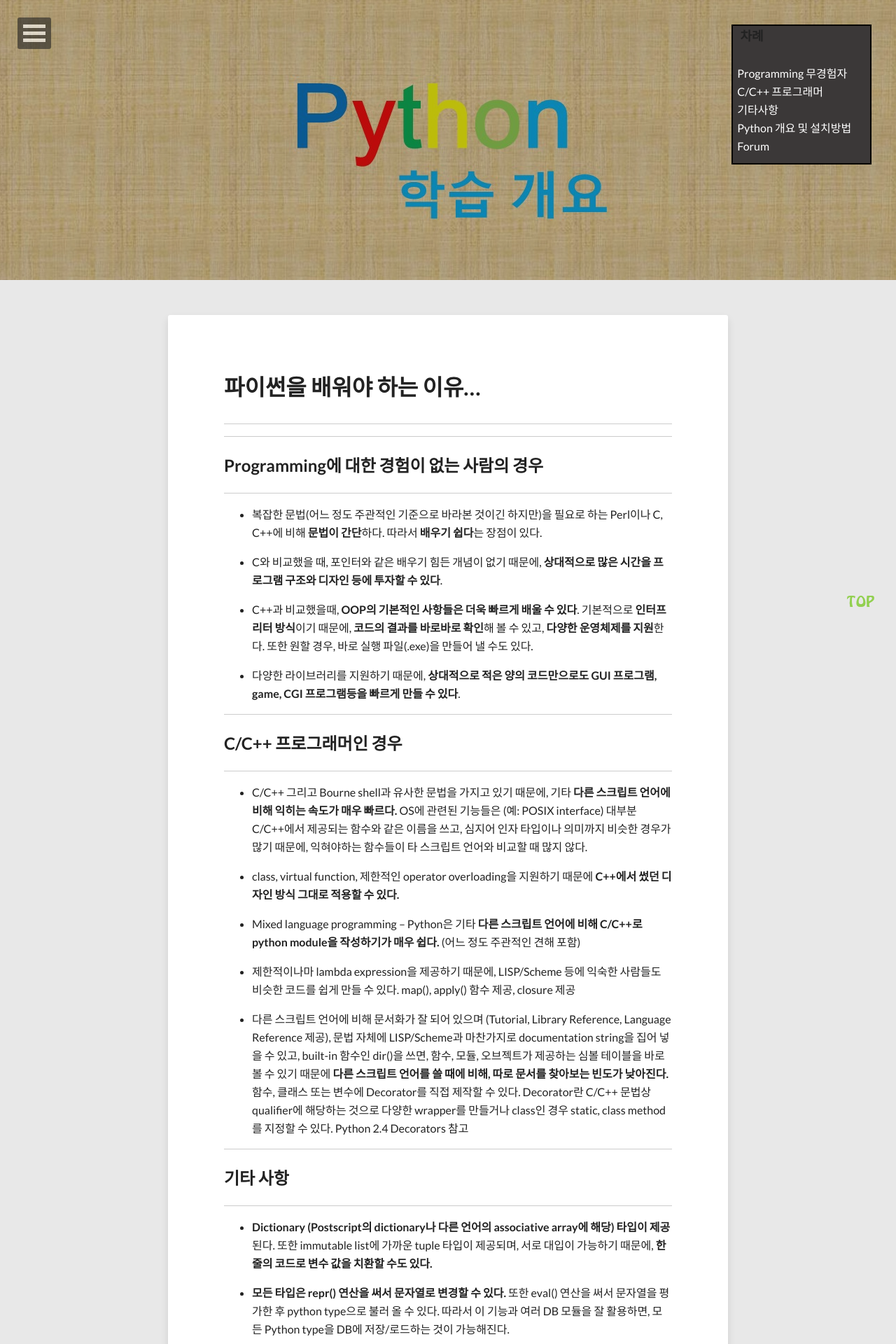
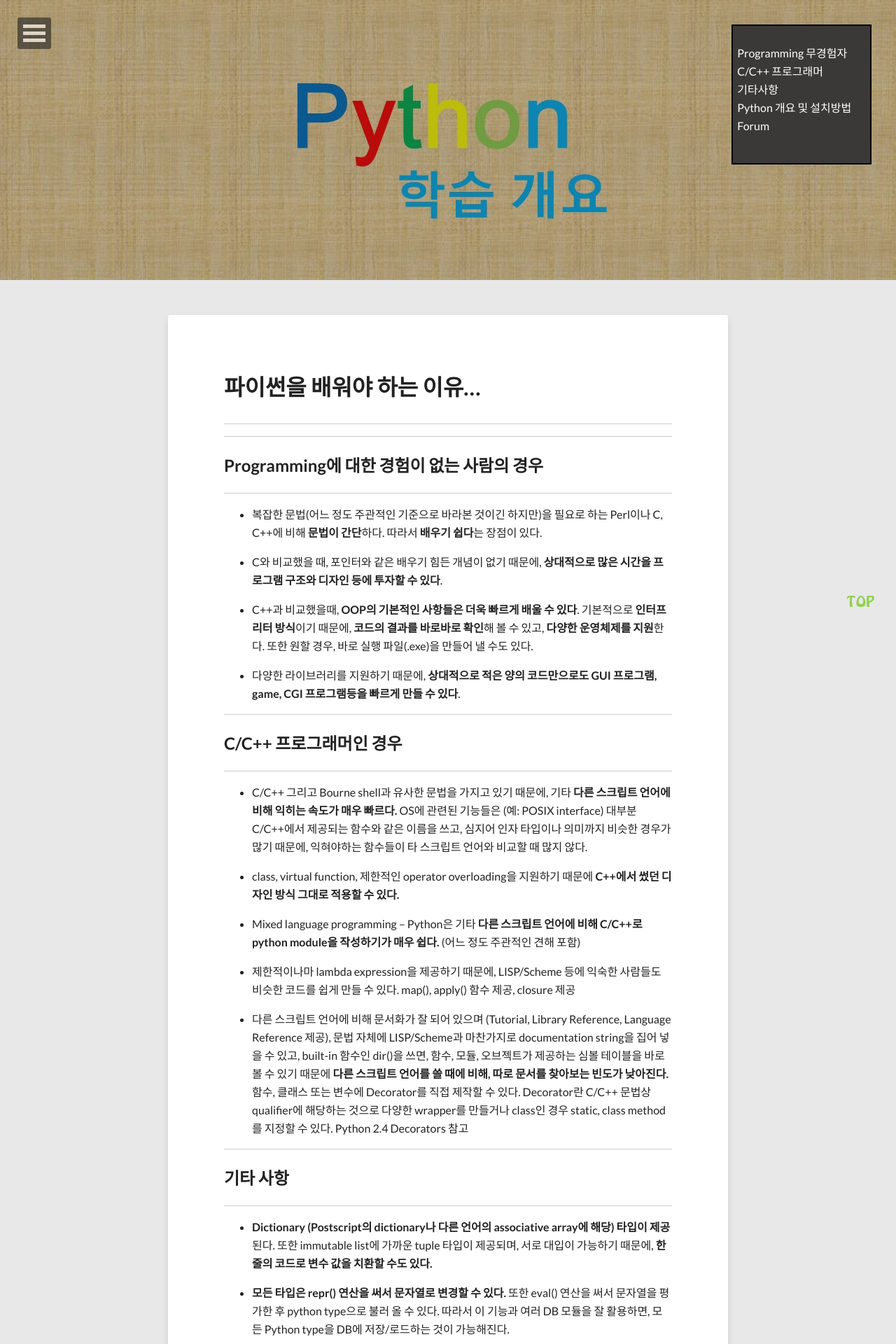
Before and after one commit to geoncheollee/geonblog, a Jekyll site: the page built from python_intro.md, in a window 1280 px wide. Shown: the top 1920 px of the page at 70% size. Built offline with Jekyll 4.4.1, drawn with Linux system fonts in a browser that asks for light colours; nearby versions of some CDN libraries; comment, search, counter and statistics services are not loaded.

Commit message:
20141103_hong

```diff
--- a/python_intro.md
+++ b/python_intro.md
@@ -11,8 +11,7 @@
 
 <html>
 	<body>
-		<div style="background-image: URL({{ site.url }}/images/list2.png); height: 200px; width: 200px; border: 2px solid black; position: fixed; top: 35px; right: 35px;">
-		<b><span style="font-size: large;">&nbsp;&nbsp;&nbsp;차례</span></b><br /><br>
+		<div style="background-image: URL({{ site.url }}/images/list2.png); height: 200px; width: 200px; border: 2px solid black; position: fixed; top: 35px; right: 35px;"><br>
   			<a href="#1" style="color: white"> &nbsp;&nbsp;Programming 무경험자</a> <br>
   			<a href="#2" style="color: white"> &nbsp;&nbsp;C/C++ 프로그래머</a> <br>
   			<a href="#3" style="color: white"> &nbsp;&nbsp;기타사항</a> <br>
```
